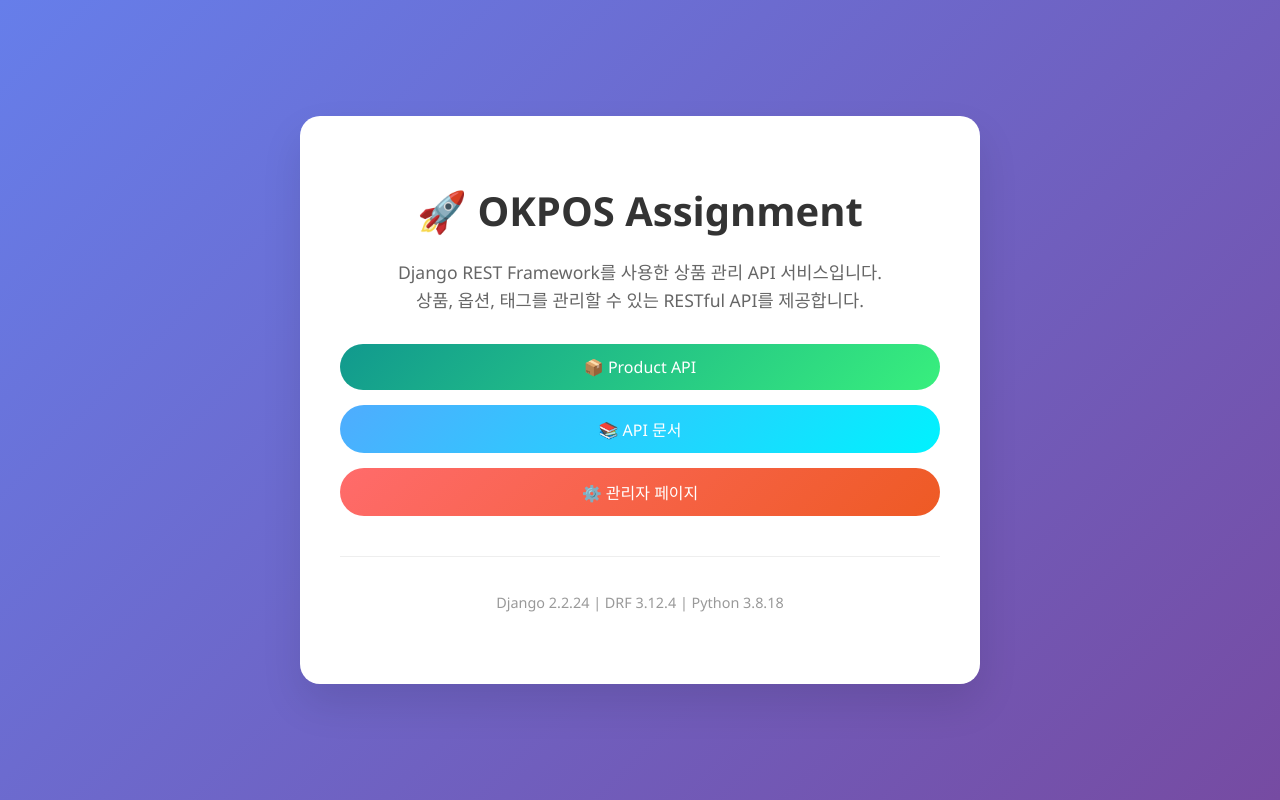
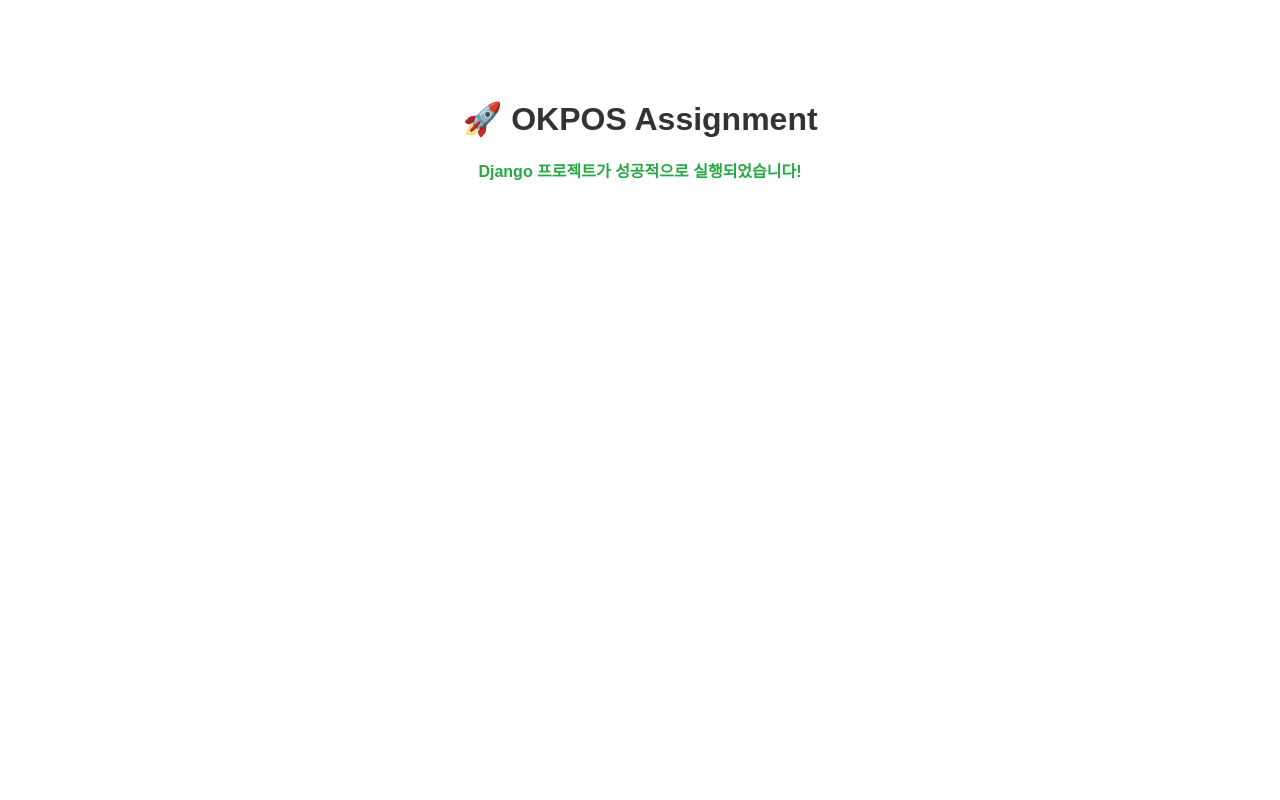
Before and after one commit to jincastle/okpos-assignment, a Django app: page / in a window 1280 px wide. Run offline with Django 3.2, Linux system fonts and the light colour scheme.

Commit message:
Simplify home page template to basic version

```diff
--- a/templates/home.html
+++ b/templates/home.html
@@ -1,90 +1,27 @@
 <!DOCTYPE html>
-<html lang="ko">
+<html>
 <head>
     <meta charset="UTF-8">
     <meta name="viewport" content="width=device-width, initial-scale=1.0">
     <title>OKPOS Assignment</title>
     <style>
         body {
-            font-family: 'Segoe UI', Tahoma, Geneva, Verdana, sans-serif;
-            margin: 0;
-            padding: 0;
-            background: linear-gradient(135deg, #667eea 0%, #764ba2 100%);
-            min-height: 100vh;
-            display: flex;
-            align-items: center;
-            justify-content: center;
-        }
-        .container {
-            background: white;
-            border-radius: 20px;
-            padding: 40px;
-            box-shadow: 0 20px 40px rgba(0,0,0,0.1);
+            font-family: Arial, sans-serif;
             text-align: center;
-            max-width: 600px;
-            width: 90%;
+            margin-top: 100px;
         }
         h1 {
             color: #333;
             margin-bottom: 20px;
-            font-size: 2.5em;
         }
         p {
-            color: #666;
-            margin-bottom: 30px;
-            font-size: 1.1em;
-            line-height: 1.6;
-        }
-        .links {
-            display: flex;
-            flex-direction: column;
-            gap: 15px;
-            margin-top: 30px;
-        }
-        .link {
-            display: inline-block;
-            padding: 12px 24px;
-            background: linear-gradient(135deg, #667eea 0%, #764ba2 100%);
-            color: white;
-            text-decoration: none;
-            border-radius: 25px;
-            transition: transform 0.3s ease, box-shadow 0.3s ease;
-            font-weight: 500;
-        }
-        .link:hover {
-            transform: translateY(-2px);
-            box-shadow: 0 10px 20px rgba(0,0,0,0.2);
-        }
-        .api-link {
-            background: linear-gradient(135deg, #11998e 0%, #38ef7d 100%);
-        }
-        .admin-link {
-            background: linear-gradient(135deg, #ff6b6b 0%, #ee5a24 100%);
-        }
-        .doc-link {
-            background: linear-gradient(135deg, #4facfe 0%, #00f2fe 100%);
+            color: #28a745;
+            font-weight: bold;
         }
     </style>
 </head>
 <body>
-    <div class="container">
-        <h1>🚀 OKPOS Assignment</h1>
-        <p>
-            Django REST Framework를 사용한 상품 관리 API 서비스입니다.<br>
-            상품, 옵션, 태그를 관리할 수 있는 RESTful API를 제공합니다.
-        </p>
-
-        <div class="links">
-            <a href="/shop/product/" class="link api-link">📦 Product API</a>
-            <a href="/doc/" class="link doc-link">📚 API 문서</a>
-            <a href="/admin/" class="link admin-link">⚙️ 관리자 페이지</a>
-        </div>
-
-        <div style="margin-top: 40px; padding-top: 20px; border-top: 1px solid #eee;">
-            <p style="font-size: 0.9em; color: #999;">
-                Django 2.2.24 | DRF 3.12.4 | Python 3.8.18
-            </p>
-        </div>
-    </div>
+    <h1>🚀 OKPOS Assignment</h1>
+    <p>Django 프로젝트가 성공적으로 실행되었습니다!</p>
 </body>
 </html>
```
